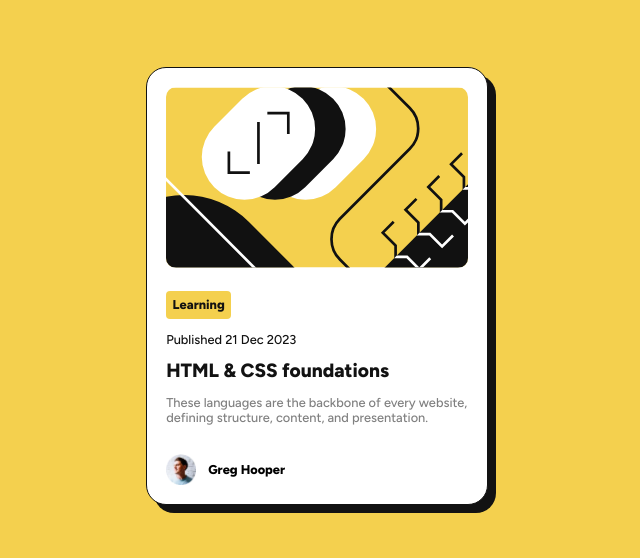
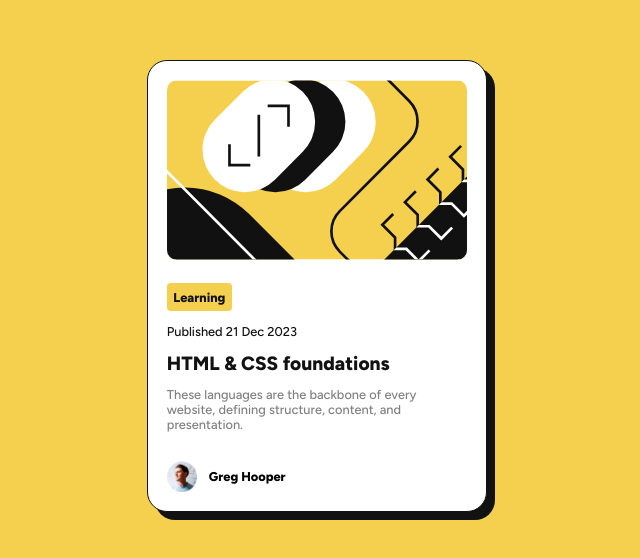
Before and after one commit to DanCodeCraft/fem-BlogPreviewCard, a plain HTML site: page index.html in a window 1280 px wide. Shown: the part 114-672 px from the top of the page, without its empty margins (323-963 px from the left). Drawn offline with Linux system fonts and the light colour scheme.

Commit message:
Add files via upload

```diff
--- a/style.css
+++ b/style.css
@@ -118,13 +118,13 @@ p {
 .title-link:visited {
   text-decoration: none;
   color: hsl(0, 0%, 7%);
+  transition: all 0.3s;
 }
 
 .title-link:hover,
 .title-link:active {
   color: hsl(47, 88%, 63%);
   cursor: pointer;
-  transition: all 0.2s;
 }
 
 .text {
@@ -150,7 +150,8 @@ p {
 
 @media (min-width: 23em) {
   .container {
-    width: 90%;
+    align-items: center;
+    max-width: 21.3rem;
     margin: auto;
   }
 
```
